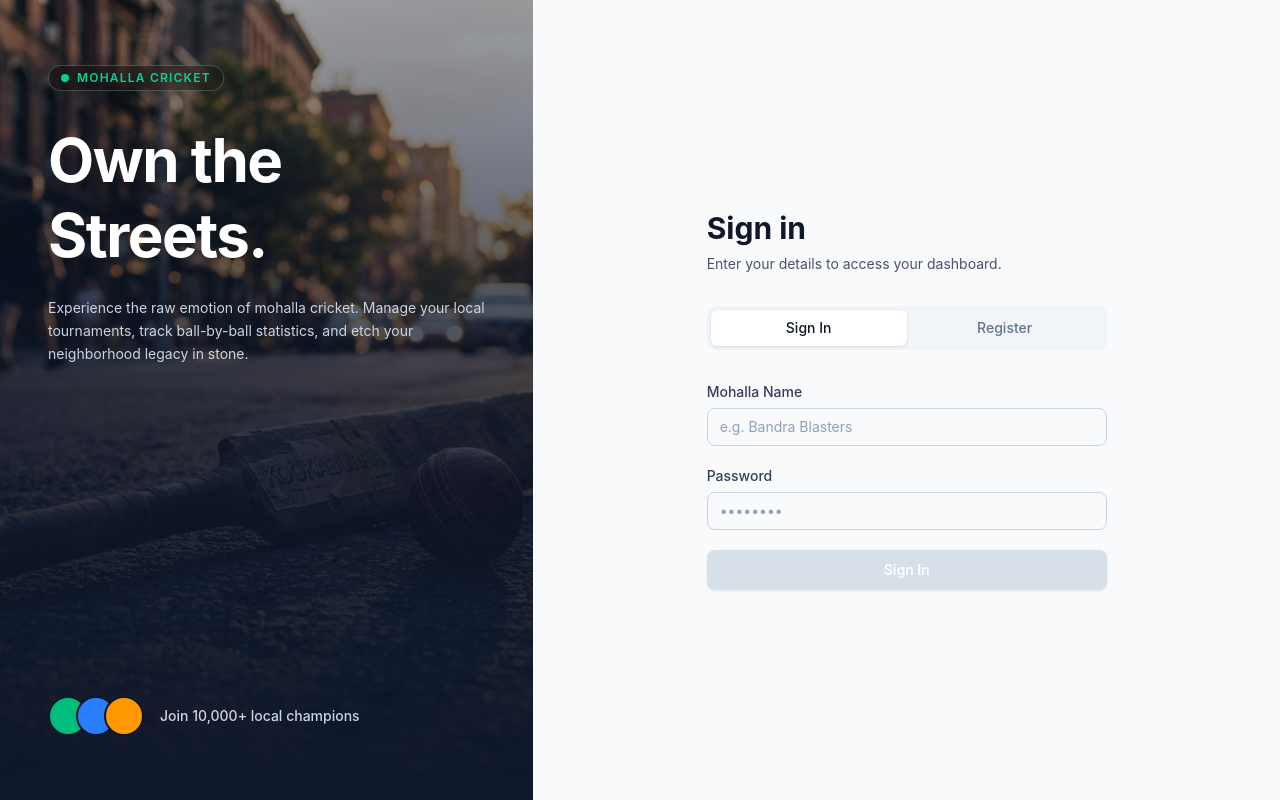
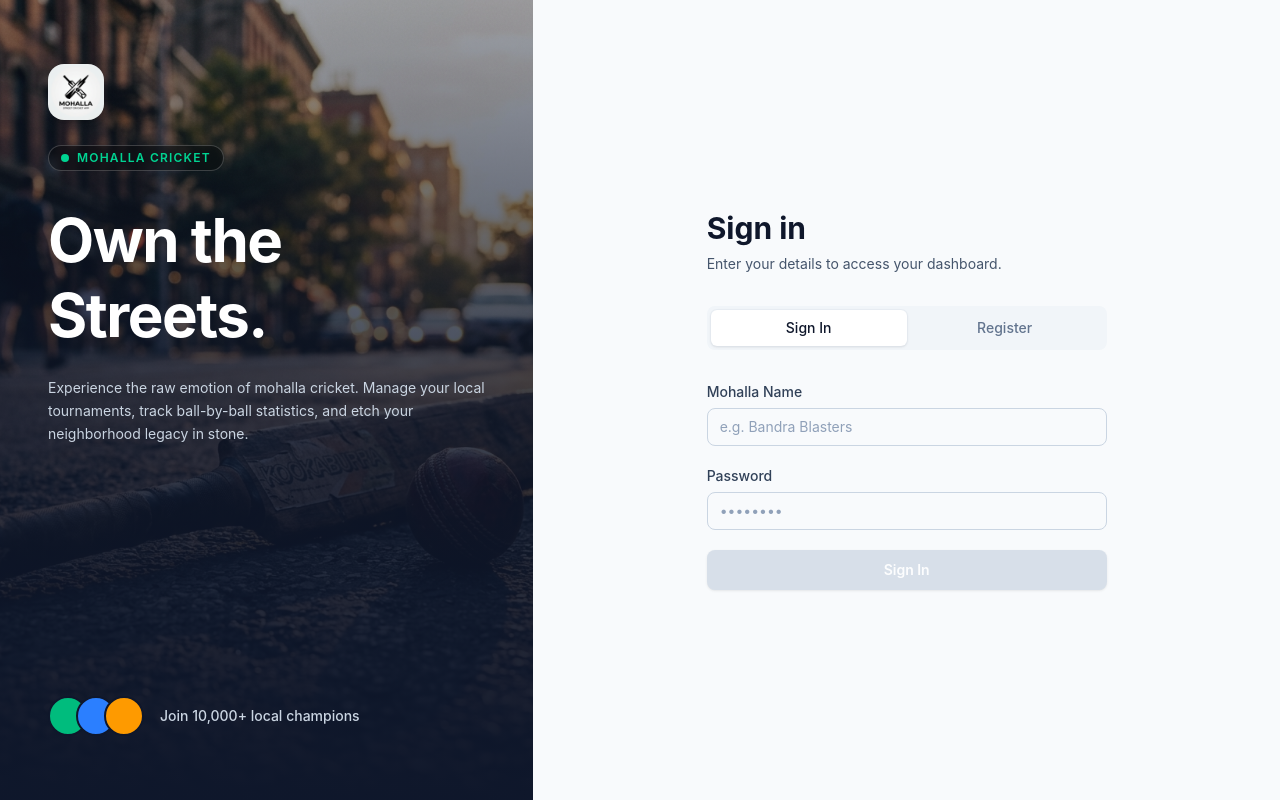
Before and after one commit to NandanNayak-dev/Gully-Cricket-Manager, a React (Vite) app in the folder frontend/: page / in a window 1280 px wide. Built offline with nearby package versions, Linux system fonts and the light colour scheme; the HTML template or start-up script is replaced by a standard one.

Commit message:
feat: implement authentication screen and shared header component for tournament management

```diff
--- a/frontend/src/components/AuthScreen.jsx
+++ b/frontend/src/components/AuthScreen.jsx
@@ -50,6 +50,9 @@ export default function AuthScreen({ onAuthSuccess }) {
         <div className="absolute inset-0 bg-gradient-to-t from-slate-900 via-slate-900/80 to-slate-900/40" />
 
         <div className="relative z-10">
+          <div className="mb-6">
+            <img src="/assets/logo.png" alt="Mohalla Logo" className="h-14 w-14 rounded-2xl object-cover shadow-md" />
+          </div>
           <div className="inline-flex items-center gap-2 rounded-full border border-white/20 bg-black/30 px-3 py-1 text-xs font-semibold uppercase tracking-widest text-emerald-400 backdrop-blur-md">
             <span className="h-2 w-2 rounded-full bg-emerald-400"></span>
             Mohalla Cricket
--- a/frontend/src/components/Header.jsx
+++ b/frontend/src/components/Header.jsx
@@ -8,11 +8,7 @@ export default function Header({ onHome }) {
           onClick={() => onHome("home")}
           className="flex items-center gap-3 text-left focus:outline-none"
         >
-          <div className="flex h-8 w-8 items-center justify-center rounded bg-slate-900">
-            <svg className="h-4 w-4 text-white" fill="none" viewBox="0 0 24 24" stroke="currentColor" strokeWidth="2">
-              <path strokeLinecap="round" strokeLinejoin="round" d="M13 10V3L4 14h7v7l9-11h-7z" />
-            </svg>
-          </div>
+          <img src="/assets/logo.png" alt="Mohalla Logo" className="h-8 w-8 rounded-lg object-cover shadow-sm" />
           <div className="leading-none ml-1">
             <p className="text-xl font-bold tracking-tight text-slate-900">
               Mohalla
```
Also changed, not shown: frontend/public/assets/logo.png (added).
